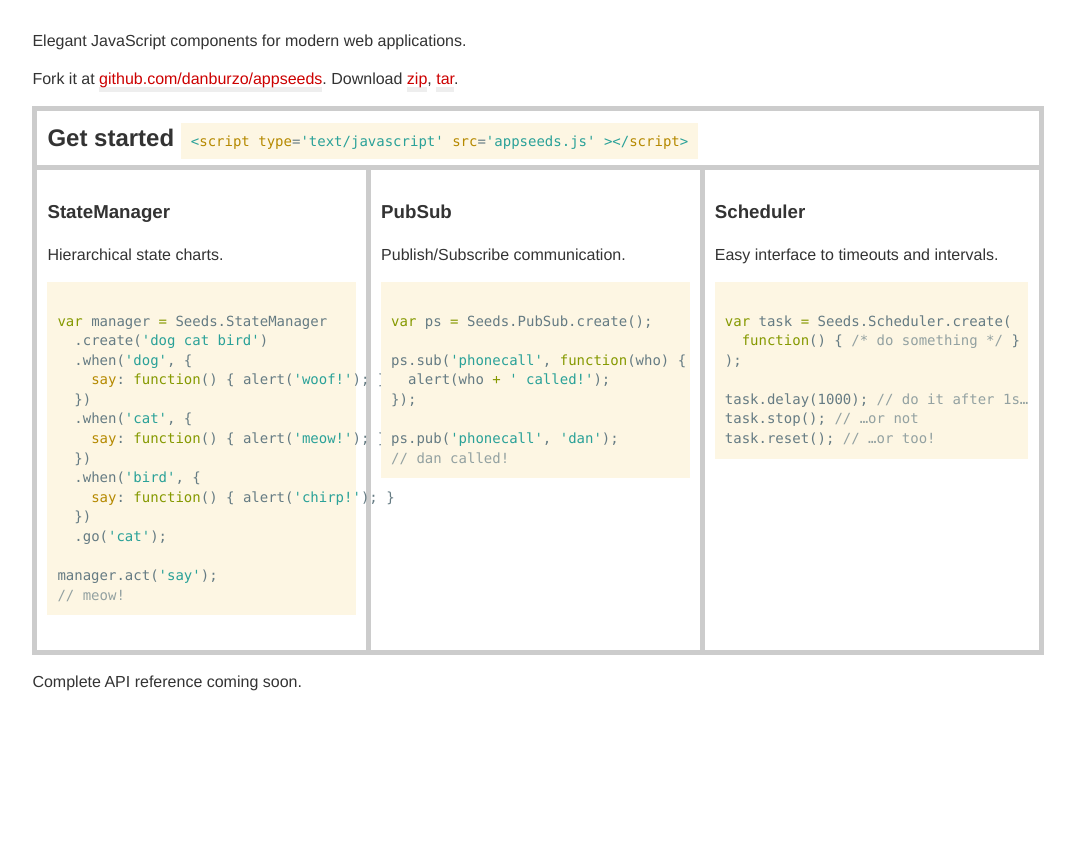
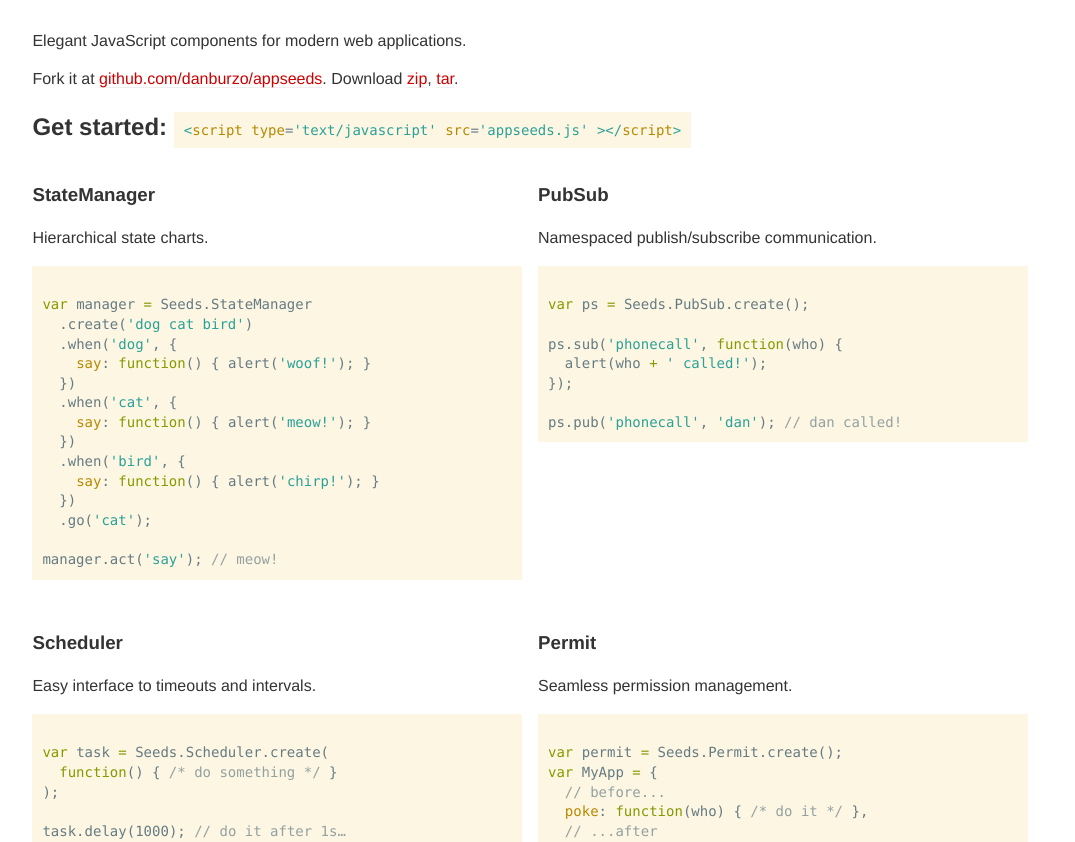
Before and after one commit to Evercoder/appseeds, a plain HTML site: page index.html in a window 1280 px wide. Shown: the part 102-944 px from the top of the page, without its empty margins (102-1177 px from the left). Before the commit the page ends 811 px from the top, so only its background shows below. Drawn offline with Linux system fonts and the light colour scheme.

Commit message:
Added Permit intro

```diff
--- a/index.html
+++ b/index.html
@@ -5,23 +5,22 @@
     <link rel='stylesheet' href='css/solarized-light.css' type='text/css' media='all'/>
     <style type='text/css'>
       body { font-family:'Helvetica','Arial', sans-serif;background:#fff;color:#333;line-height:1.4;}
-      body a { color:#c00; text-decoration:none; border-bottom:5px solid #eee;}
+      body a { color:#c00; text-decoration:none; border-bottom:1px solid #eee;}
       body a:hover {border-color:#ccc;}
       .get-started-item {
         float:left;
-        width:33.33%;
-        padding:10px;
+        width:50%;
+        padding-right:1em;
         -moz-box-sizing:border-box;-webkit-box-sizing:border-box;box-sizing:border-box;
-        border-right:5px solid #ccc;
-        height:30em;
+        border-left:none;
+        border-top:none;
+        height:28em;
       }
       .get-started-item:last-child { border-right:none; }
 
       h1 {color:#c00;font-size:3em;letter-spacing:-1px;}
 
       #page {width:80%;margin:1em auto;}
-      #get-started {border:5px solid #ccc;}
-      #get-started h2 {border-bottom:5px solid #ccc;margin:0;padding:10px;}
       #get-started h2 pre {font-weight:normal;display:inline;}
 
       .cf:after {content:'.';visibility:hidden;display:block;height:0;clear:both;}
@@ -39,7 +38,7 @@
           </p>
         </div>
         <div id='get-started' class='cf'>
-          <h2 class='cf'>Get started <pre><code data-language='javascript'>&lt;script type='text/javascript' src='appseeds.js' &gt;&lt;/script&gt;</code></pre></h2>
+          <h2 class='cf'>Get started: <pre><code data-language='javascript'>&lt;script type='text/javascript' src='appseeds.js' &gt;&lt;/script&gt;</code></pre></h2>
           <div class='get-started-item'>
             <h3>StateManager</h3>
             <p>Hierarchical state charts. <!--<a href='#'>More &rarr;</a>--></p>
@@ -57,13 +56,12 @@ var manager = Seeds.StateManager
   })
   .go('cat');
 
-manager.act('say');
-// meow!
+manager.act('say'); // meow!
 </code></pre>
           </div>
           <div class='get-started-item'>
             <h3>PubSub</h3>
-            <p>Publish/Subscribe communication. <!--<a href='#'>More &rarr;</a>--></p>
+            <p>Namespaced publish/subscribe communication. <!--<a href='#'>More &rarr;</a>--></p>
 <pre><code data-language='javascript'>
 var ps = Seeds.PubSub.create();
 
@@ -71,8 +69,7 @@ ps.sub('phonecall', function(who) {
   alert(who + ' called!');
 });
 
-ps.pub('phonecall', 'dan');
-// dan called!
+ps.pub('phonecall', 'dan'); // dan called!
 </code></pre>
           </div>
           <div class='get-started-item'>
@@ -88,6 +85,22 @@ task.stop(); // &hellip;or not
 task.reset(); // &hellip;or too!
 </code></pre>
           </div>
+
+          <div class='get-started-item'>
+            <h3>Permit</h3>
+            <p>Seamless permission management. <!--<a href='#'>More &rarr;</a>--></p>
+<pre><code data-language='javascript'>
+var permit = Seeds.Permit.create();
+var MyApp = {
+  // before...
+  poke: function(who) { /* do it */ },
+  // ...after
+  poke: permit.allow('owner', function(who) { /* do it */ })
+};
+permit.auth('guest');
+MyApp.call(); // won't do anything
+</code></pre>
+          </div>
         </div>
 
         <p>Complete API reference coming soon.</p>
```
